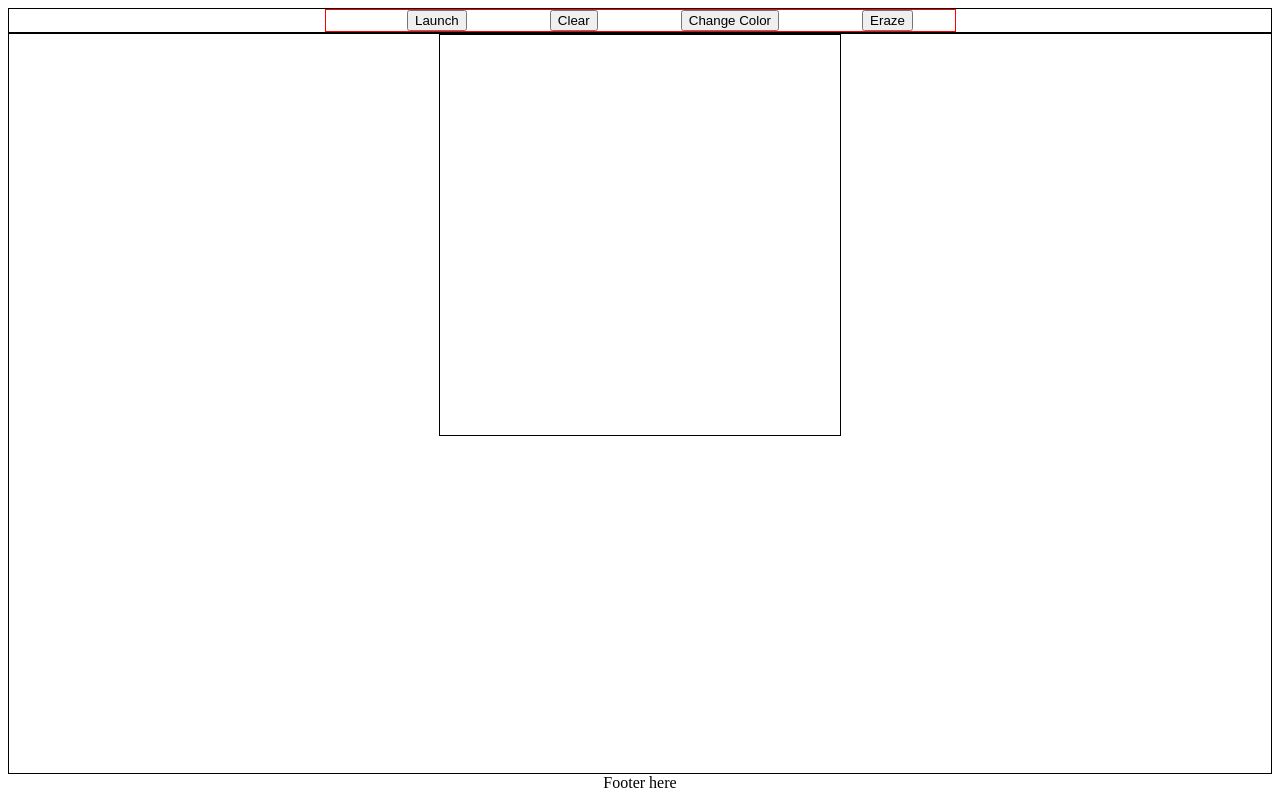
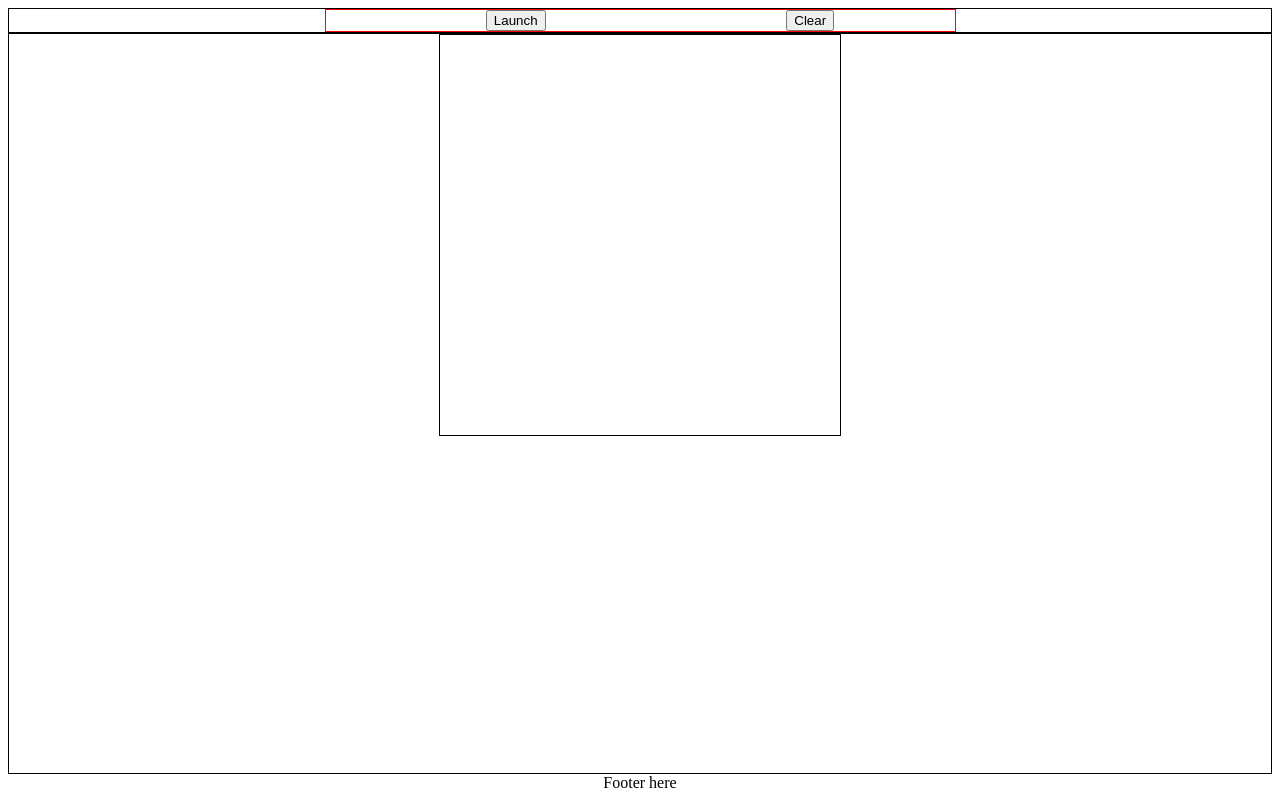
Before and after one commit to yorkzap/etch-a-sketch, a plain HTML site: page index.html in a window 1280 px wide. Drawn offline with Linux system fonts and the light colour scheme.

Commit message:
Remove unused nav buttons

```diff
--- a/index.html
+++ b/index.html
@@ -23,16 +23,6 @@
                         Clear
                     </button>
                 </li>
-                <li>
-                    <button>
-                        Change Color
-                    </button>
-                </li>
-                <li>
-                    <button>
-                        Eraze
-                    </button>
-                </li>
             </ul>
         </nav>
     </section>
```
